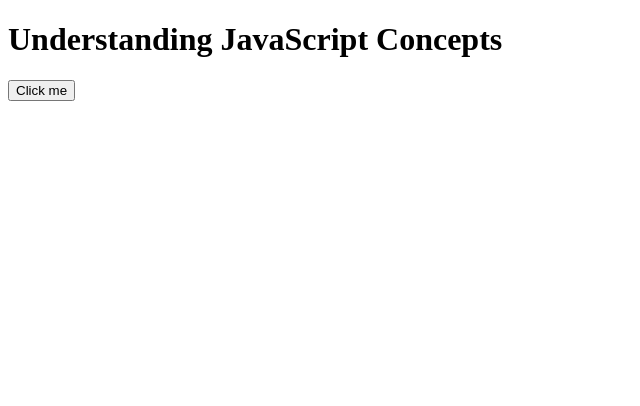
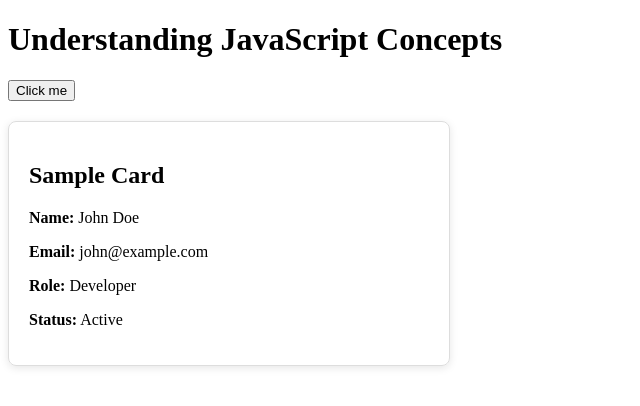
Before and after one commit to rdsharma10/JAVASCRIPT-TRICKS, a website: page index9.html in a window 1280 px wide. Shown: the whole page, without its empty margins (0-640 px from the left). Drawn offline with Linux system fonts and the light colour scheme.

Commit message:
Adding Cards

```diff
--- a/index9.html
+++ b/index9.html
@@ -9,5 +9,12 @@
 <body>
     <h1>Understanding JavaScript Concepts</h1>
     <button onclick="handlingConfirm()"> Click me</button>
+    <div style="border: 1px solid #ddd; border-radius: 8px; padding: 20px; margin-top: 20px; max-width: 400px; box-shadow: 0 2px 8px rgba(0,0,0,0.1);">
+        <h2>Sample Card</h2>
+        <p><strong>Name:</strong> John Doe</p>
+        <p><strong>Email:</strong> john@example.com</p>
+        <p><strong>Role:</strong> Developer</p>
+        <p><strong>Status:</strong> Active</p>
+    </div>
 </body>
 </html>
```
